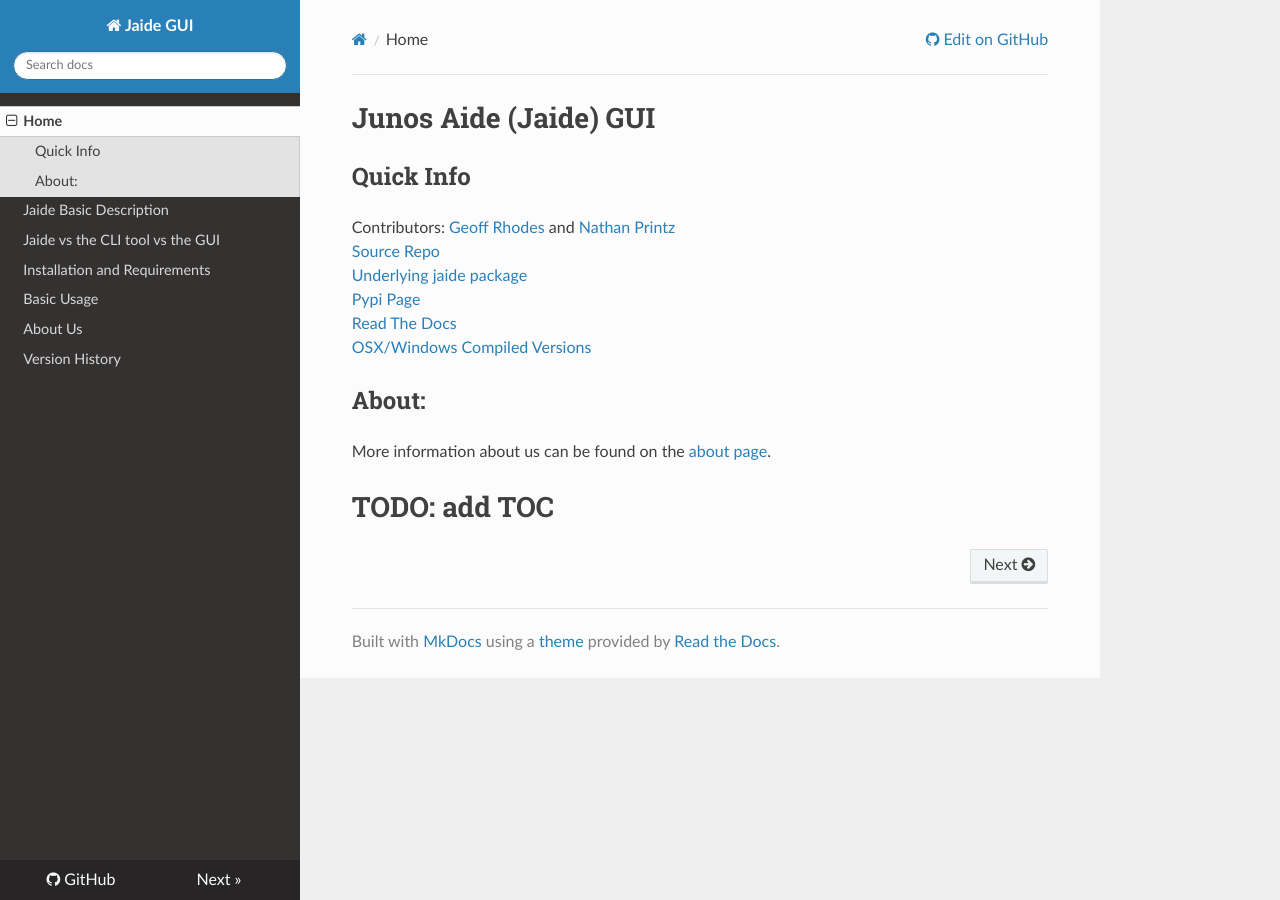
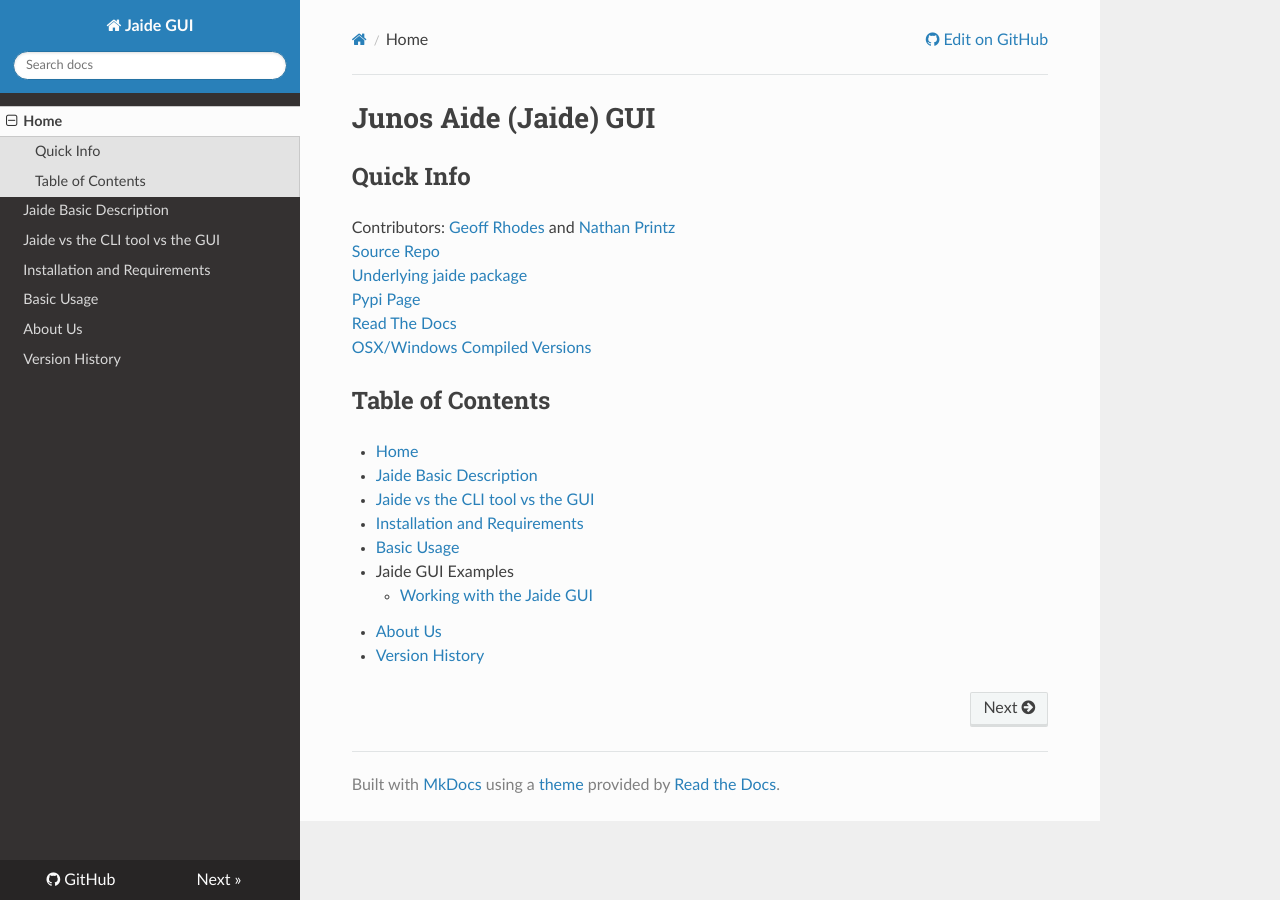
Before and after one commit to NetworkAutomation/jaidegui, an MkDocs documentation site: the page built from docs/docs/index.md, in a window 1280 px wide. Built offline with MkDocs 1.6.1, drawn with Linux system fonts in a browser that asks for light colours; nearby versions of some CDN libraries; old or Windows-style settings are respelled for this version of MkDocs.

Commit message:
Update docs
added in Version History. Updated install instructions. Added a Table
of Contents to the index of the docs.

```diff
--- a/docs/docs/index.md
+++ b/docs/docs/index.md
@@ -1,5 +1,5 @@
 Junos Aide (Jaide) GUI
-===================================
+======================
 
 ## Quick Info
 Contributors: [Geoff Rhodes](https://github.com/geoffrhodes) and [Nathan Printz](https://github.com/nprintz)
@@ -9,8 +9,14 @@ Contributors: [Geoff Rhodes](https://github.com/geoffrhodes) and [Nathan Printz]
 [Read The Docs](http://jaidegui.readthedocs.org)
 [OSX/Windows Compiled Versions](https://github.com/NetworkAutomation/jaidegui/releases/latest)
 
-## About:
+## Table of Contents
 
-More information about us can be found on the [about page](about.md).
-
-# TODO: add TOC
+* [Home](index.md)
+* [Jaide Basic Description](description.md)
+* [Jaide vs the CLI tool vs the GUI](which-is-for-me.md)
+* [Installation and Requirements](installation.md)
+* [Basic Usage](usage.md)
+* Jaide GUI Examples
+	* [Working with the Jaide GUI](examples/examples.md)
+* [About Us](about.md)
+* [Version History](version-history.md)
--- a/setup.py
+++ b/setup.py
@@ -32,7 +32,7 @@ setup(
 
     # See https://pypi.python.org/pypi?%3Aaction=list_classifiers
     classifiers=[
-        'Development Status :: 4 - Beta',
+        'Development Status :: 5 - Production/Stable',
 
         # Indicate who your project is intended for
         'Intended Audience :: Information Technology',
```
Also changed, not shown: docs/docs/installation.md (+6 -4 lines), docs/docs/usage.md (+1 -1 lines), docs/docs/version-history.md (+6 -0 lines).
